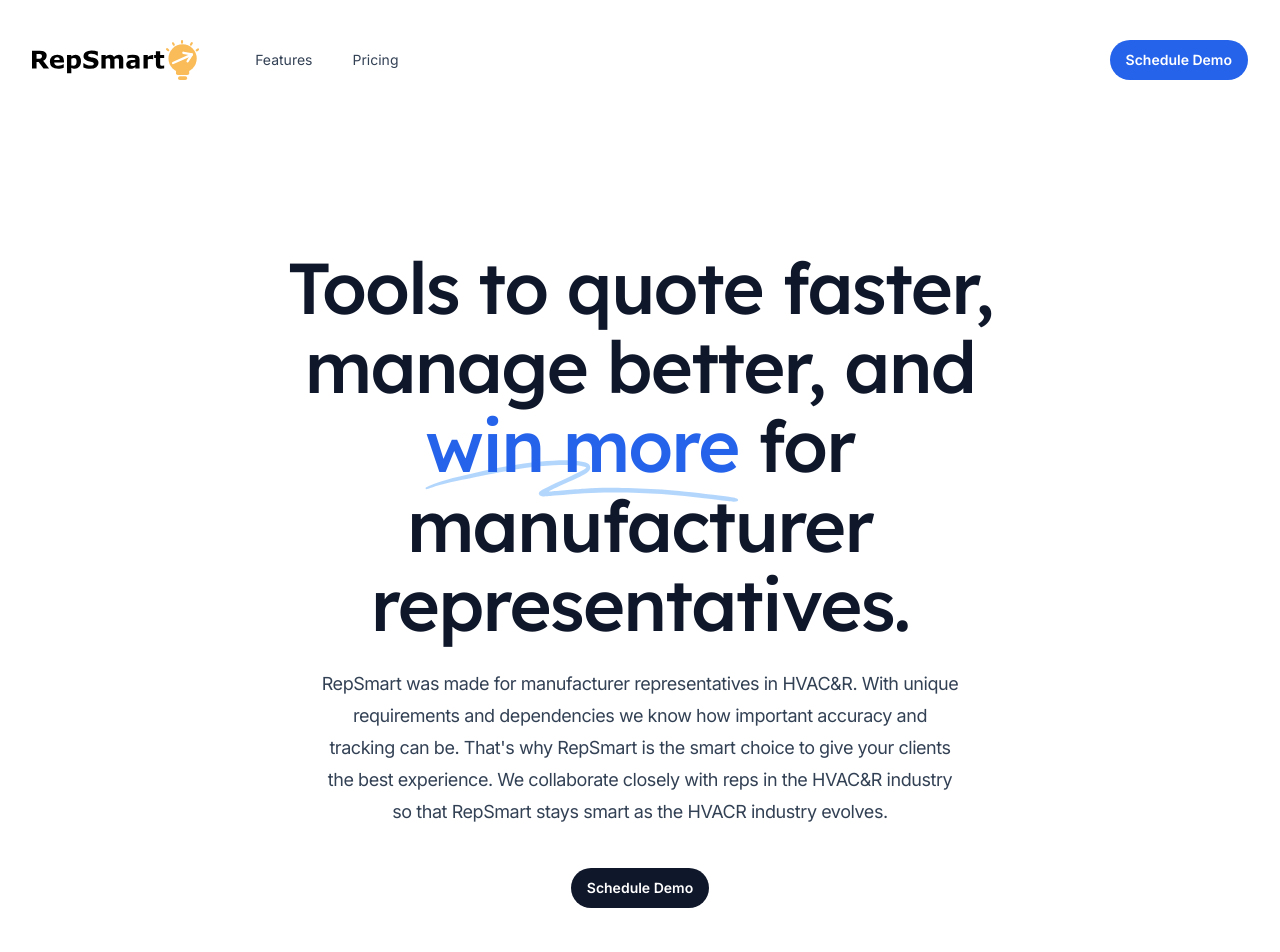
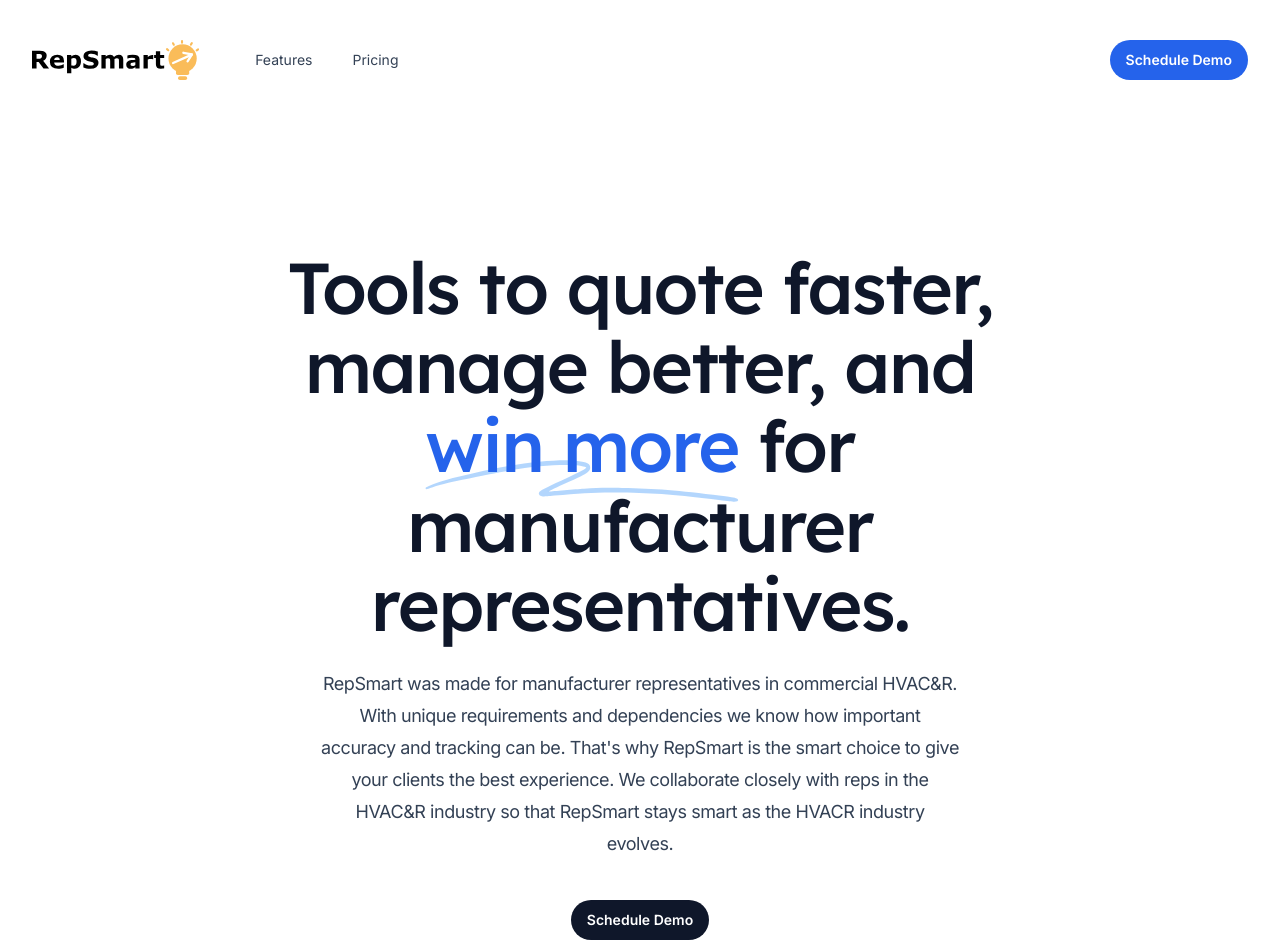
Before and after one commit to databasically/repsmart-web, a Next.js app: page / in a window 1280 px wide. Shown: the top 952 px of the page. Built offline with nearby package versions, Linux system fonts and the light colour scheme.

Commit message:
add word commercial in front of hvacr

```diff
--- a/src/components/Hero.jsx
+++ b/src/components/Hero.jsx
@@ -28,7 +28,7 @@
         for manufacturer representatives.
       </h1>
       <p className="mx-auto mt-6 max-w-2xl text-lg tracking-tight text-slate-700">
-        RepSmart was made for manufacturer representatives in HVAC&amp;R.
+        RepSmart was made for manufacturer representatives in commercial HVAC&amp;R.
         With unique requirements and dependencies we know how important accuracy and tracking can be.
         That's why RepSmart is the smart choice to give your clients the best experience.
         We collaborate closely with reps in the HVAC&amp;R industry so that
```
